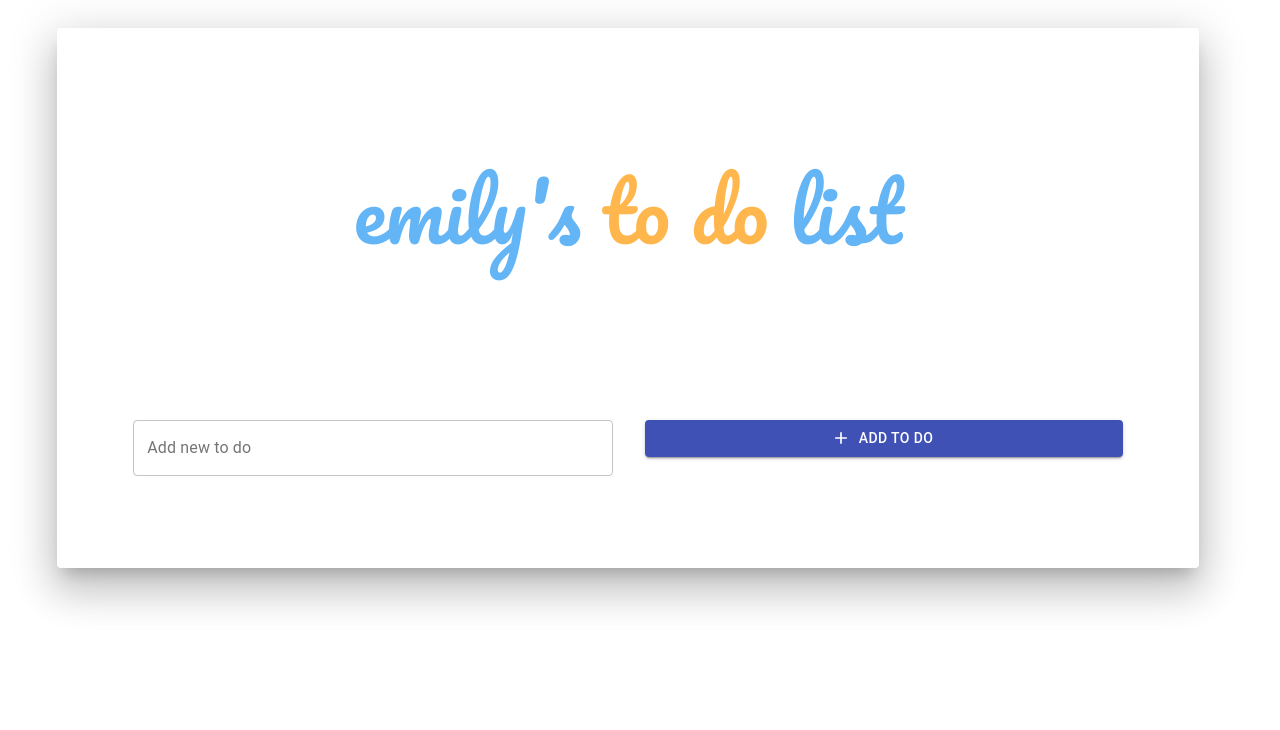
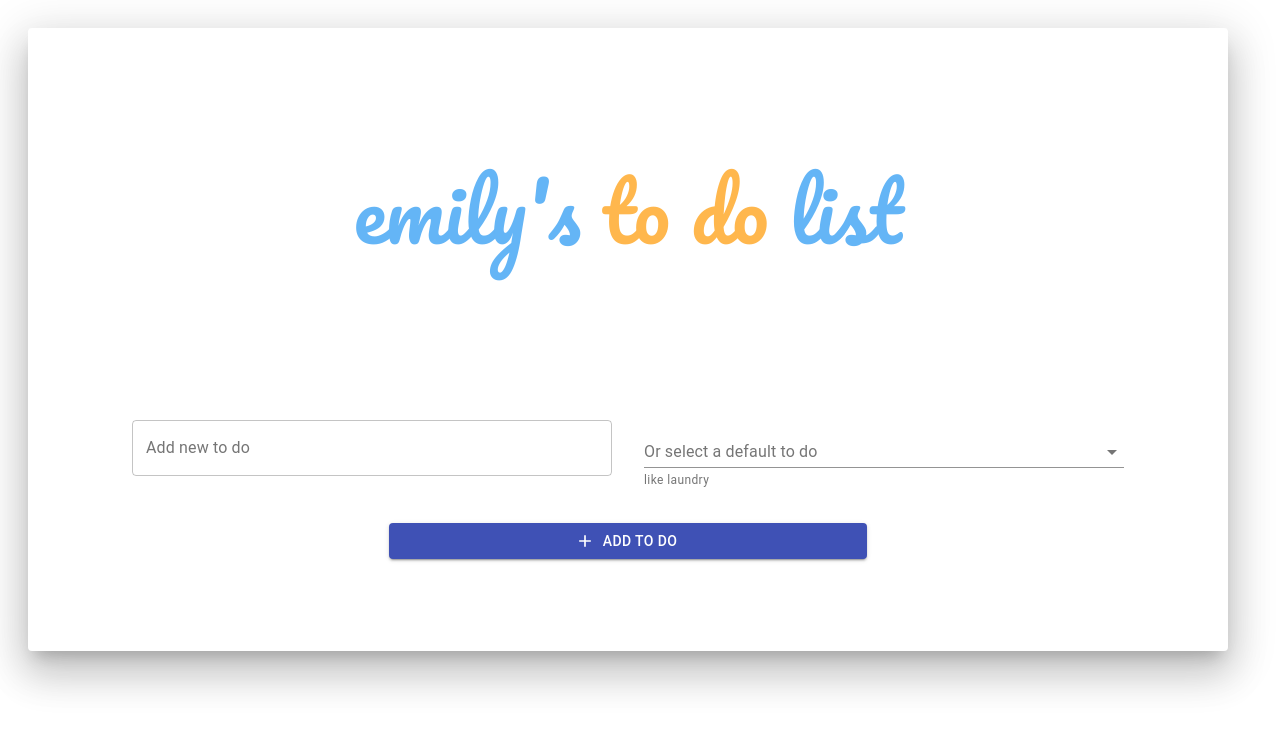
Before and after one commit to ewirtz3/react_todo_list, a React (Create React App) app: page / in a window 1280 px wide. Shown: the top 730 px of the page. Built offline with nearby package versions, Linux system fonts and the light colour scheme.

Commit message:
added default todos dropdown, it's setting newTodo state

```diff
--- a/package.json
+++ b/package.json
@@ -20,7 +20,7 @@
   "bugs": {
     "url": "https://github.com/ewirtz3/react_todo_list/issues"
   },
-  "homepage": "http://ewirtz3.github.io/react_todo_list",
+  "homepage": "https://ewirtz3.github.io/react_todo_list",
   "dependencies": {
     "@material-ui/core": "^4.11.3",
     "@material-ui/icons": "^4.11.2",
--- a/src/components/AddNewItem.js
+++ b/src/components/AddNewItem.js
@@ -1,5 +1,5 @@
-import React from "react";
-import { makeStyles, TextField, Button } from "@material-ui/core";
+import React, { useState } from "react";
+import { makeStyles, TextField, Button, MenuItem } from "@material-ui/core";
 import AddIcon from "@material-ui/icons/Add";
 
 const useStyles = makeStyles((theme) => ({
@@ -17,8 +17,21 @@ const useStyles = makeStyles((theme) => ({
   },
 }));
 
+const defaultTodos = [
+  { value: "laundry", label: "laundry" },
+  { value: "grocery store", label: "grocery store" },
+  { value: "gym", label: "gym" },
+  { value: "clean room", label: "clean room" },
+];
+
 export default function AddNewItem({ handleSubmitKey, handleSubmitBtn }) {
+  const [newTodo, setNewTodo] = useState("");
   const classes = useStyles();
+
+  const handleChange = (event) => {
+    console.log(event.target.value);
+    setNewTodo(event.target.value);
+  };
 
   return (
     <div className={classes.root}>
@@ -34,6 +47,20 @@ export default function AddNewItem({ handleSubmitKey, handleSubmitBtn }) {
           variant="outlined"
           color="primary"
         />
+        <TextField
+          id="select-default"
+          select
+          label="Or select a default to do"
+          value={newTodo}
+          onChange={handleChange}
+          helperText="like laundry"
+        >
+          {defaultTodos.map((todo) => (
+            <MenuItem key={todo.value} value={todo.value}>
+              {todo.label}
+            </MenuItem>
+          ))}
+        </TextField>
         <Button
           variant="contained"
           color="primary"
--- a/src/components/toDoList.js
+++ b/src/components/toDoList.js
@@ -1,5 +1,6 @@
 import React, { useState, useEffect } from "react";
-import { Grid, makeStyles, List } from "@material-ui/core";
+import { Grid, List } from "@material-ui/core";
+import { makeStyles } from "@material-ui/core/styles";
 import ToDoItem from "./ToDoItem";
 import AddNewItem from "./AddNewItem";
 
@@ -63,10 +64,7 @@ export default function ToDoList() {
   return (
     <div className={classes.root}>
       <Grid container spacing={3}>
-        <AddNewItem
-          handleSubmitKey={handleSubmitKey}
-          handleSubmitBtn={handleSubmitBtn}
-        />
+        <AddNewItem handleSubmitBtn={handleSubmitBtn} />
         <List className={classes.list}>
           {tasks.map((item) => (
             <ToDoItem
```
